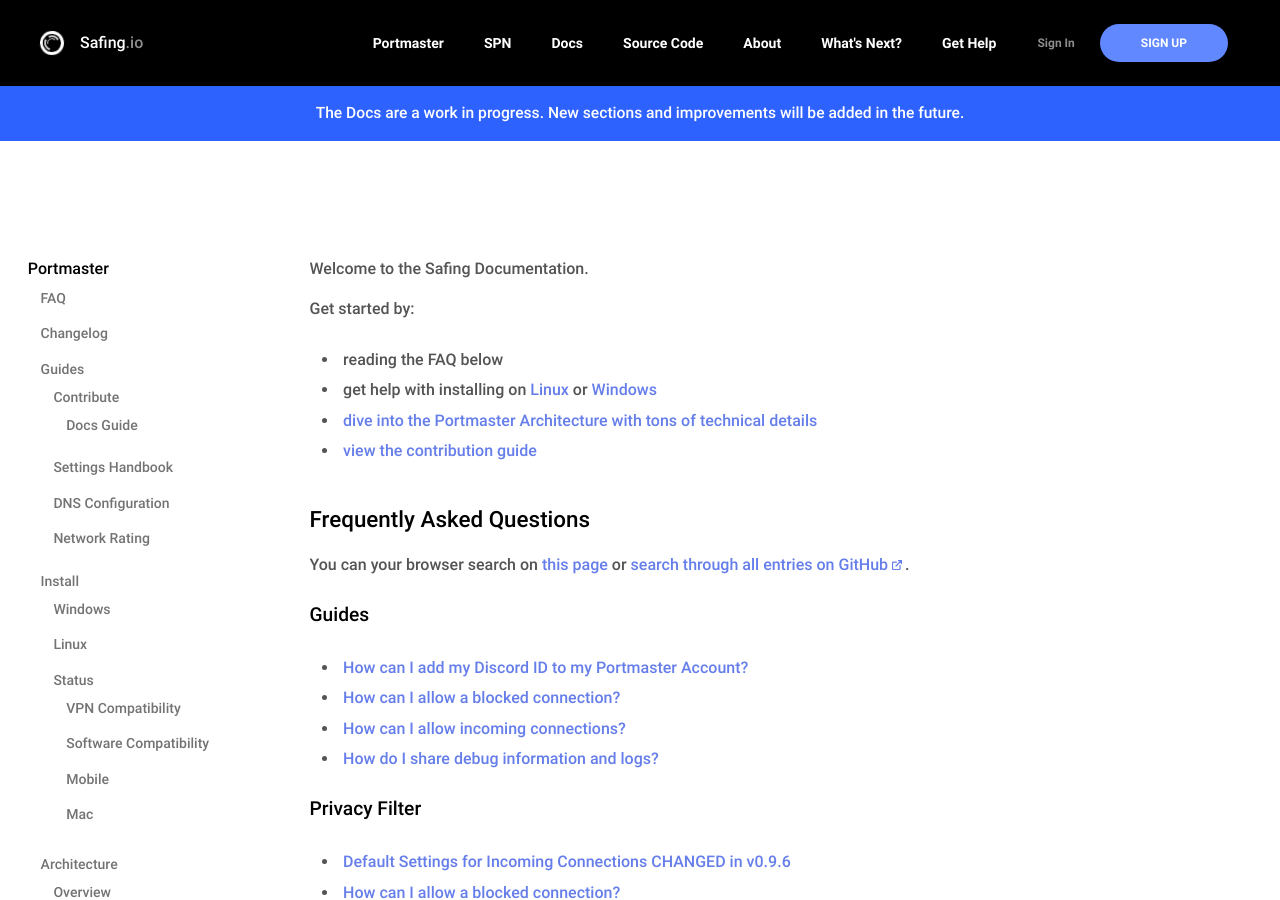
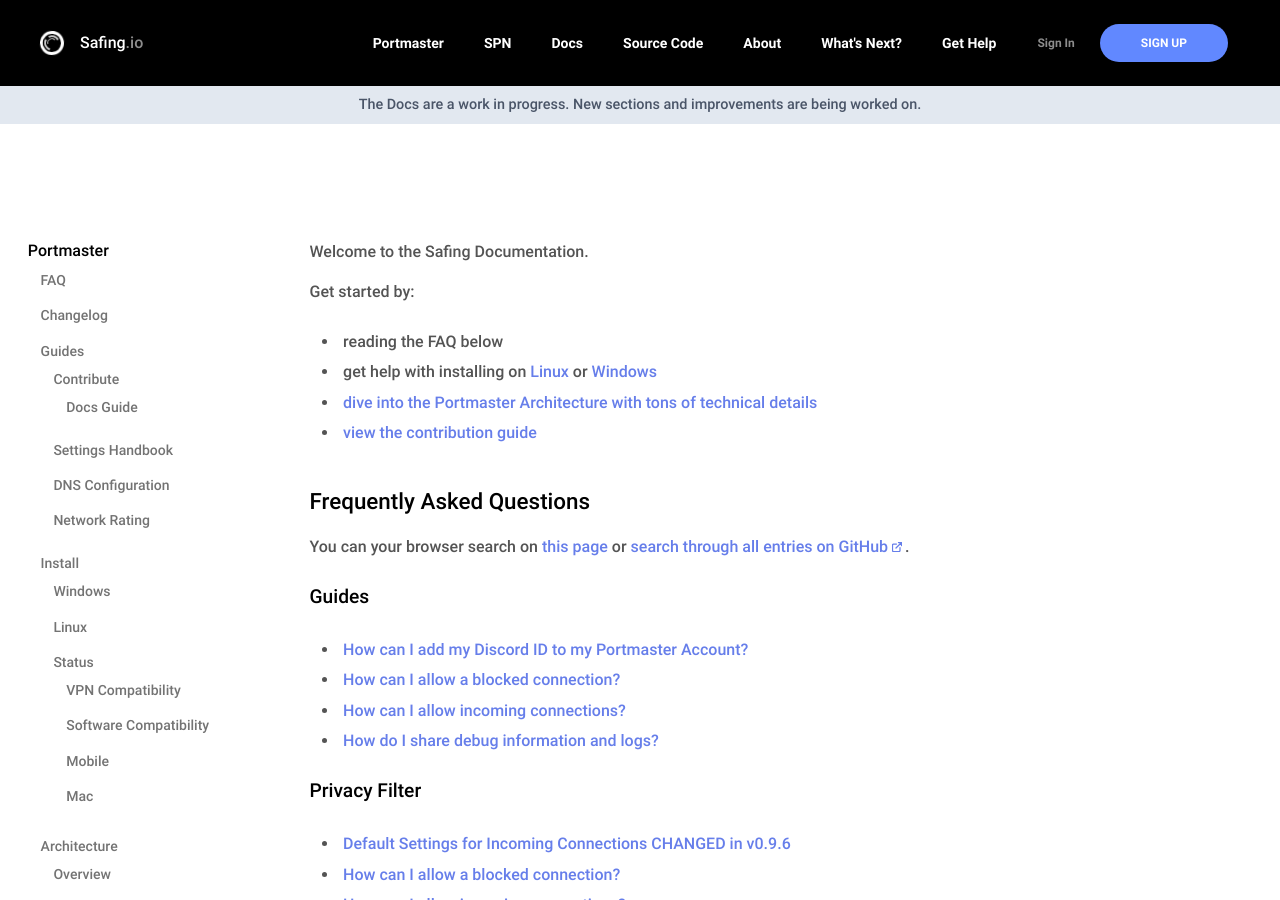
Before and after one commit to safing/docs, a Jekyll site: the page built from index.md, in a window 1280 px wide and 900 px high. Built offline with Jekyll 4.4.1, drawn with Linux system fonts in a browser that asks for light colours.

Commit message:
De-emphasize work in progress banner to signify progress

```diff
--- a/_includes/nav.html
+++ b/_includes/nav.html
@@ -86,6 +86,6 @@
     </nav>
   </div>
 </nav>
-<div class="flex justify-center p-4 text-white" style="background-color: rgba(46, 98, 255, 1); font-size: 0.975rem;">
-  <span>The Docs are a work in progress. New sections and improvements will be added in the future.</span>
+<div class="flex justify-center p-2 text-gray-700" style="background-color: #e2e8f0; font-size: 0.9rem;">
+  <span>The Docs are a work in progress. New sections and improvements are being worked on.</span>
 </div>
```
